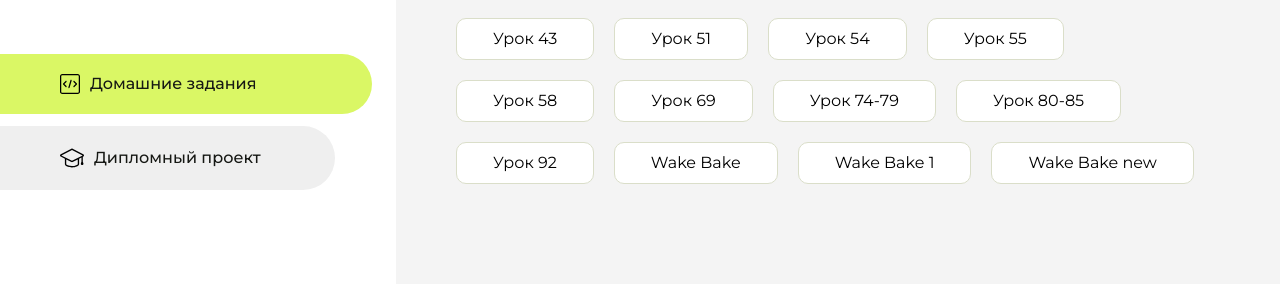
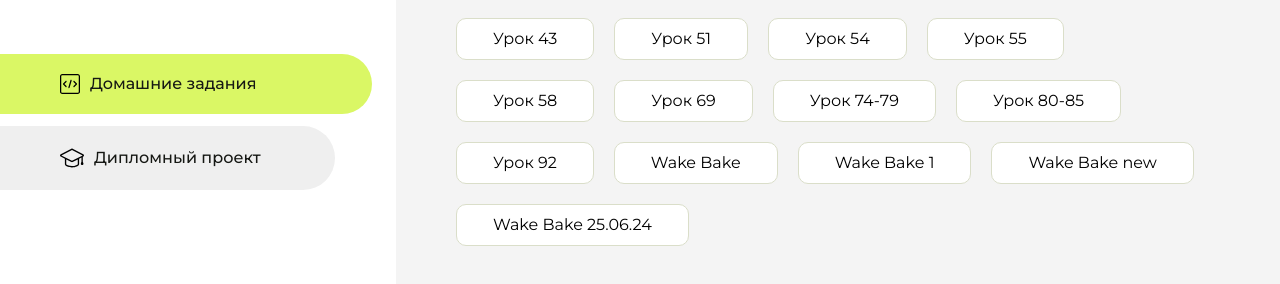
Before and after one commit to RodikovaAl/homework, a plain HTML site: page index.html in a window 1280 px wide. Shown: the part 282-566 px from the top of the page. Drawn offline with Linux system fonts and the light colour scheme.

Commit message:
Update index.html

```diff
--- a/index.html
+++ b/index.html
@@ -140,6 +140,9 @@
                     <li class="content__list-item">
                         <a href="project3_2/index.html">Wake Bake new </a>
                     </li>
+                    <li class="content__list-item">
+                        <a href="project3_3/index.html">Wake Bake 25.06.24 </a>
+                    </li>
 
                 </ul>
             </div>
```
